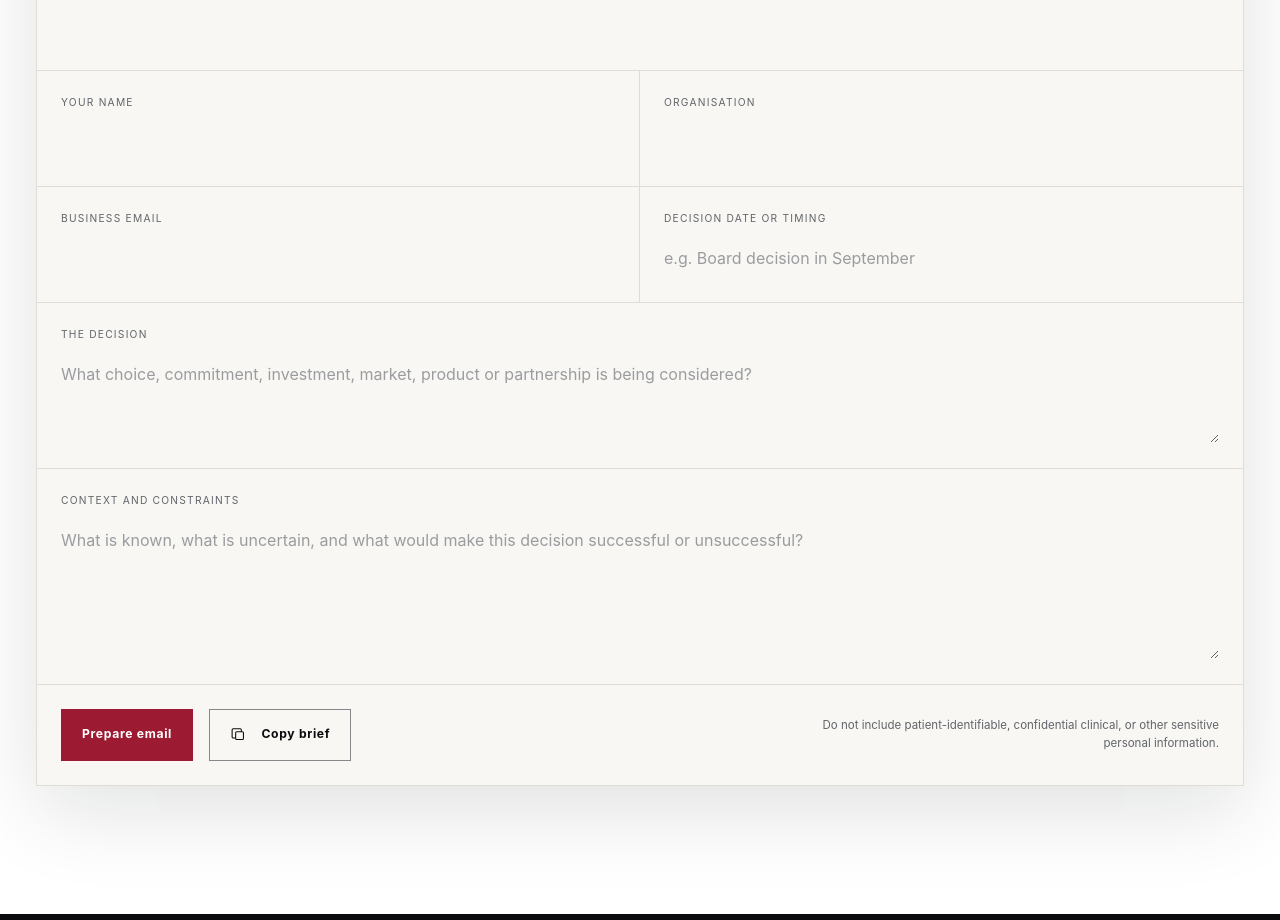
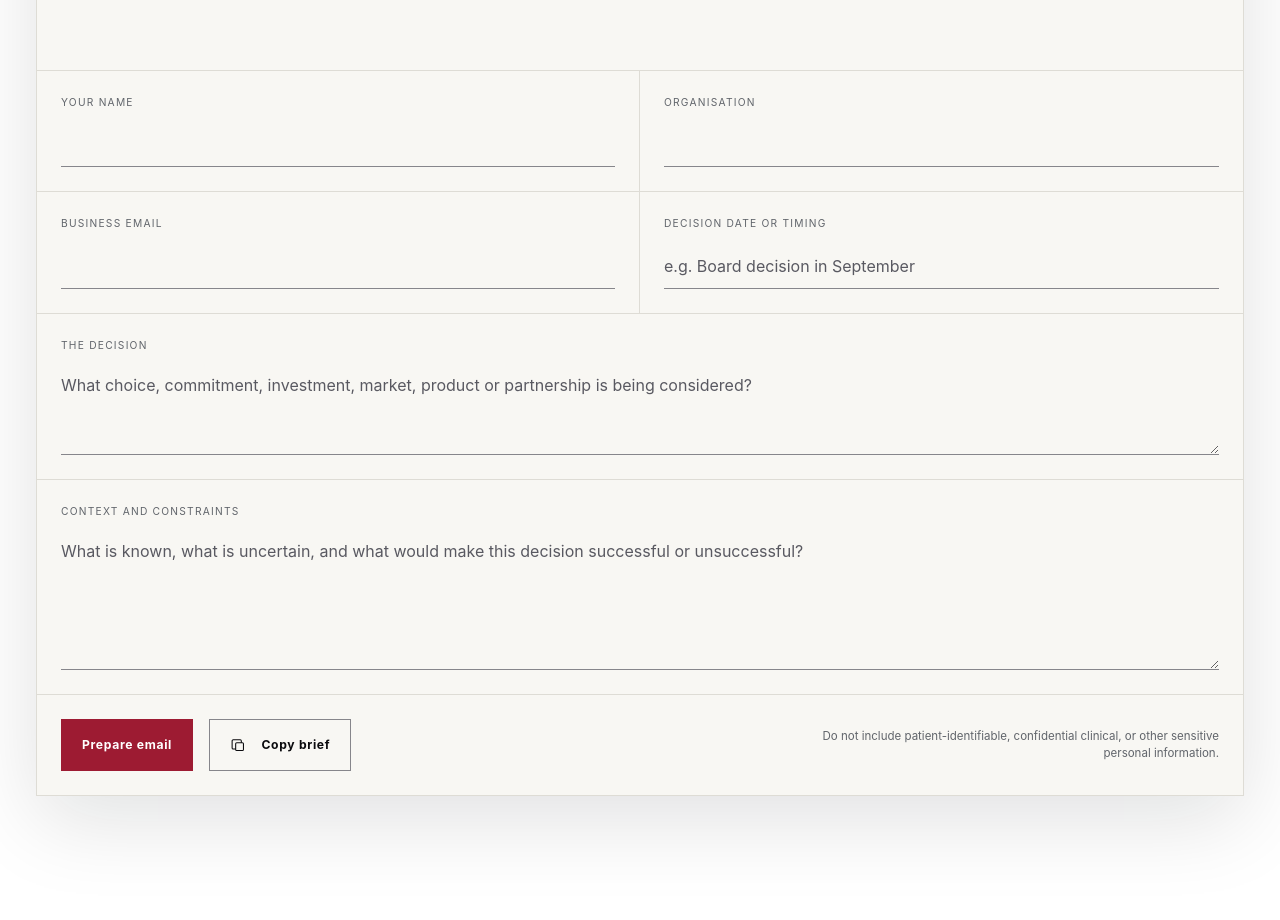
Before and after one commit to NovapharmHealthacre/novapharm-innovation-technology, a Next.js app: page /contact in a window 1280 px wide. Shown: the part 1180-2100 px from the top of the page. Built offline with nearby package versions, Linux system fonts and the light colour scheme.

Commit message:
Refine NIT styles/components-4.css with accessible controls and purposeful motion

```diff
--- a/styles/components-4.css
+++ b/styles/components-4.css
@@ -41,9 +41,9 @@
   .project-brief label { display: flex; flex-direction: column; gap: .8rem; padding: 1.5rem; border-right: 1px solid var(--line); border-bottom: 1px solid var(--line); }
   .project-brief label:nth-child(even) { border-right: 0; }
   .project-brief label > span { font-size: .64rem; text-transform: uppercase; letter-spacing: .12em; color: var(--muted); }
-  .project-brief input, .project-brief textarea { width: 100%; border: 0; border-bottom: 1px solid transparent; background: transparent; color: var(--ink); padding: .4rem 0; border-radius: 0; resize: vertical; }
-  .project-brief input:focus, .project-brief textarea:focus { outline: 0; border-bottom-color: var(--red); }
-  .project-brief textarea::placeholder, .project-brief input::placeholder { color: #9a9c9f; }
+  .project-brief input, .project-brief textarea { width: 100%; border: 0; border-bottom: 1px solid var(--line-control); background: transparent; color: var(--ink); padding: .4rem 0; min-height: 44px; border-radius: 0; resize: vertical; }
+  .project-brief input:focus, .project-brief textarea:focus { outline: 2px solid var(--red); outline-offset: 3px; border-bottom-color: var(--red); }
+  .project-brief textarea::placeholder, .project-brief input::placeholder { color: #595961; }
   .project-brief__wide { grid-column: 1 / -1; border-right: 0 !important; }
   .project-brief__actions { display: flex; align-items: center; gap: 1rem; padding: 1.5rem; }
   .project-brief__actions > p { margin-left: auto; max-width: 430px; color: var(--muted); font-size: .72rem; text-align: right; }
```
